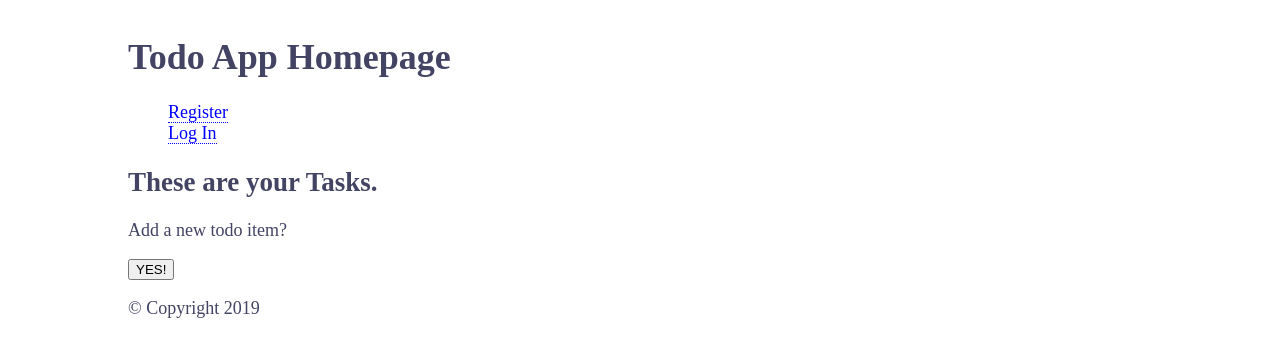
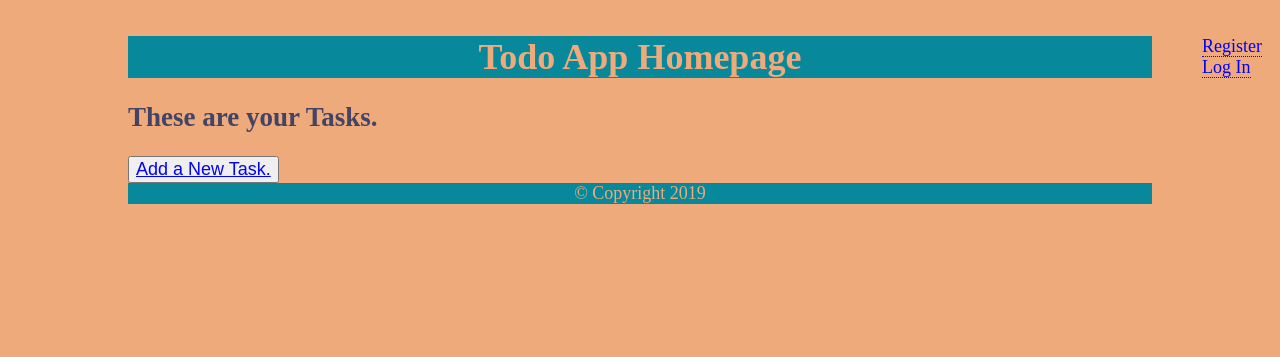
Before and after one commit to LazaroFranco/flask-todo, a Flask app: page /todo in a window 1280 px wide. Shown: the top 357 px of the page. Run offline with Flask 2, Linux system fonts and the light colour scheme.

Commit message:
edited styles

```diff
--- a/flask_todo/static/styles.css
+++ b/flask_todo/static/styles.css
@@ -3,6 +3,7 @@
 }
 
 html {
+    background-color: #EEAA7B;
     font-size: 18px;
 }
 
@@ -33,3 +34,35 @@ label {
 input[type='submit'] {
     display: block;
 }
+
+nav {
+  position: absolute;
+  right: 1em;
+  top: 1em;
+}
+
+.add_task {
+  text-decoration: underline;
+  color: blue;
+  font-size: 1em;
+  text-align: center;
+}
+
+h1 {
+  color: #EEAA7B;
+  text-align: center;
+}
+
+header {
+  background-color: #07889B;
+}
+
+footer {
+  color: #EEAA7B;
+  background-color: #07889B;
+  text-align: center;
+}
+
+.add_form {
+  text-align: center;
+}
--- a/flask_todo/templates/auth/register.html
+++ b/flask_todo/templates/auth/register.html
@@ -1,8 +1,6 @@
 {% extends "layouts/base.html" %}
 
-{% block header %}
-  <h1>{% block title %}Register{% endblock %}</h1>
-{% endblock %}
+{% block title %}Register{% endblock %}
 
 {% block content %}
   <form method="post">
--- a/flask_todo/templates/create.html
+++ b/flask_todo/templates/create.html
@@ -1,7 +1,8 @@
 {% extends "layouts/base.html" %}
 
+{% block title %} Add a New Task! {% endblock %}
+
 {% block content %}
-  <h1>Add a new todo item: </h1>
   <form action="{{url_for('index')}}" method="POST">
    <input type="text" name="task">
    <input type="submit" value="Submit Task!">
--- a/flask_todo/templates/index.html
+++ b/flask_todo/templates/index.html
@@ -9,9 +9,7 @@
   <p>created date -  {{items.timestamp}}</p>
 
 {% endfor %}
-<p>Add a new todo item?
-  <form action="/todo/create" method="POST">
-    <input type="submit" value="YES!">
+  <form class="add_form" action="/todo/create" method="POST">
+    <input class="add_task" type="submit" value="Add a New Task.">
   </form>
-</p>
 {% endblock %}
--- a/flask_todo/templates/layouts/base.html
+++ b/flask_todo/templates/layouts/base.html
@@ -7,7 +7,7 @@
     {% block head %}
     <title>{% block title %}{% endblock %}</title>
 
-    <link rel="stylesheet" href="static/styles.css" type="text/css" />
+    <link rel="stylesheet" href="/static/styles.css" type="text/css" />
     {% endblock %}
   </head>
   <body>
```
Also changed, not shown: 4 other files.
